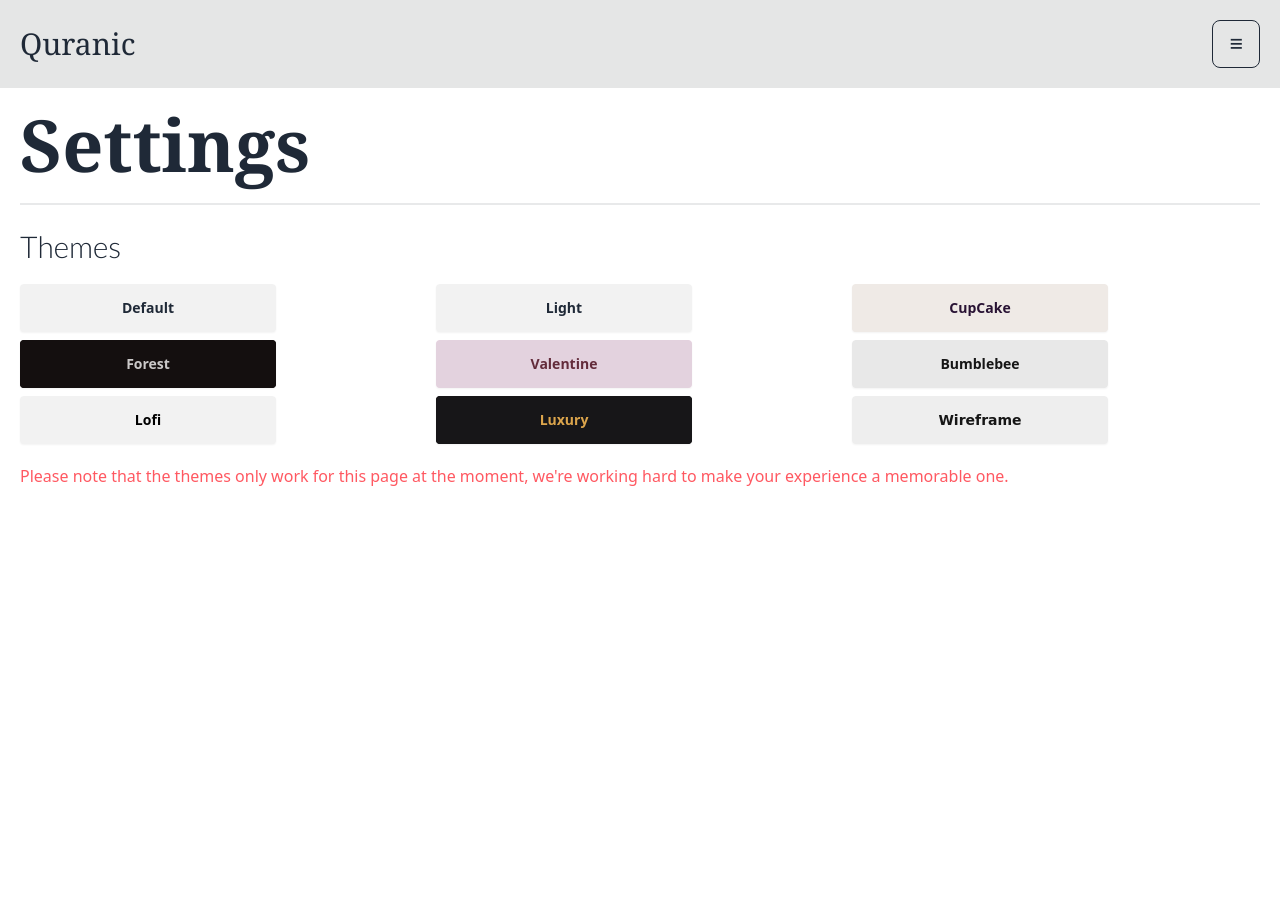
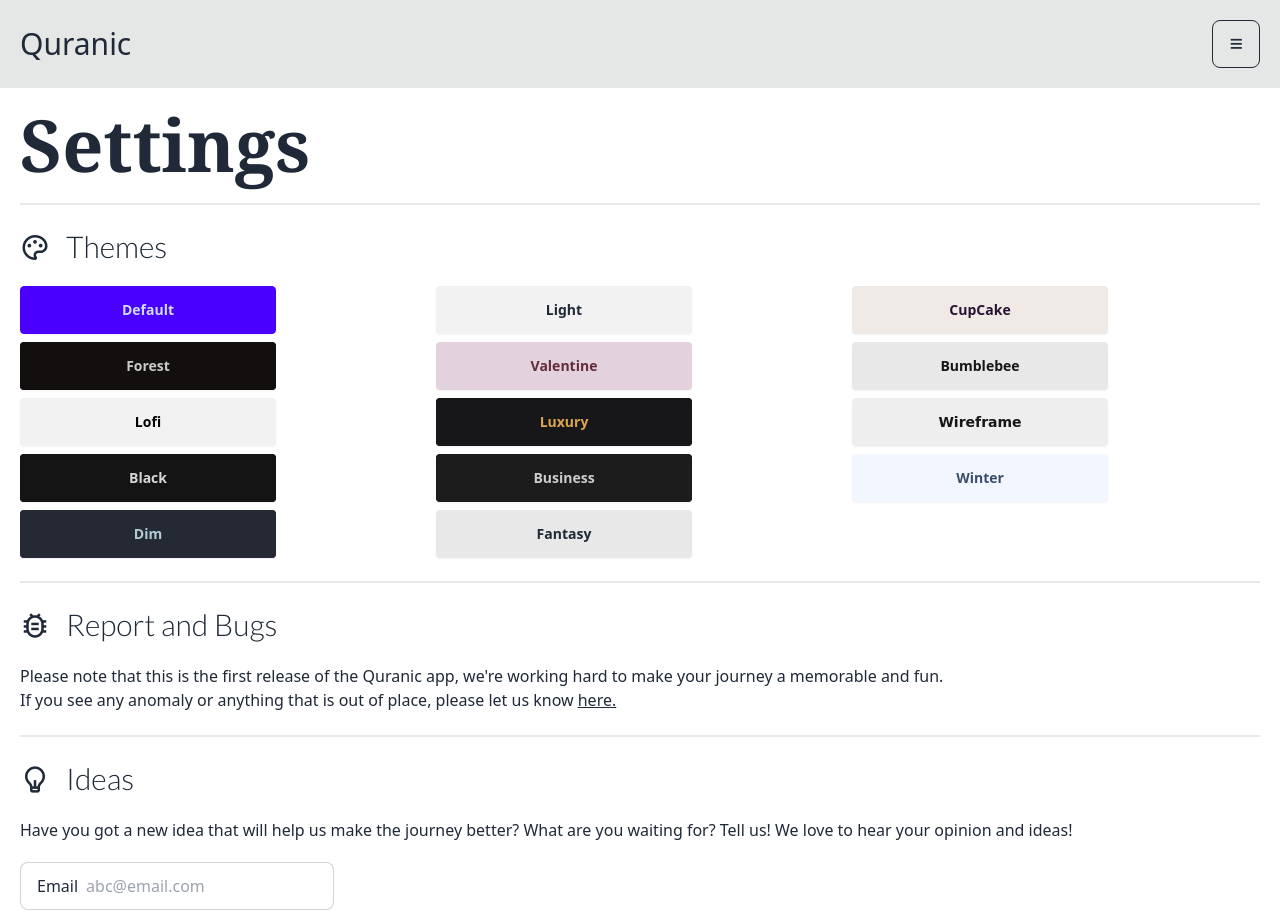
Before and after one commit to Irtiza194/Quranic, a SvelteKit app: page /settings in a window 1280 px wide. Shown: the top 920 px of the page. Before the commit the page ends 800 px from the top, so only its background shows below. Built offline with nearby package versions, Linux system fonts and the light colour scheme.

Commit message:
Finalisation of themes and storing them + addition of bugs and helps

```diff
--- a/src/components/About.svelte
+++ b/src/components/About.svelte
@@ -2,7 +2,7 @@
 <div class="min-h-screen hero" id="about">
 	<div class="hero-content text-center">
 		<div class="max-w-md p-3">
-			<h1 class="font text-7xl max-md:text-4xl max-sm:text-3xl">السلام عليكم</h1>
+			<h1 class="text-7xl max-md:text-4xl max-sm:text-3xl">السلام عليكم</h1>
 			<p class="mt-5">
 				Quranic is a website, it aims to make it easy for anyone to read, study, and learn the
 				Quran.
--- a/src/components/Header.svelte
+++ b/src/components/Header.svelte
@@ -1,10 +1,9 @@
 <script>
-
 </script>
 
 <header class="navbar gap-5 px-5 py-5 bg-base-300 shadow-md" id="header">
 	<div class="navbar-start">
-		<h1 class="font-serif text-3xl cursor-default max-md:text-2xl">Quranic</h1>
+		<h1 class="text-3xl cursor-default max-md:text-2xl">Quranic</h1>
 	</div>
 	<div class="navbar-end">
 		<div class="dropdown dropdown-end">
@@ -18,7 +17,7 @@
 			>
 				<li><a href="/"><i class="ri-home-line"></i>Home</a></li>
 				<li><a href="#about"><i class="ri-question-line"></i>About Us</a></li>
-				<li><a href="#releases"><i class="ri-refresh-line"></i>Releases</a></li>
+				<li><a href="#updates"><i class="ri-refresh-line"></i>Updates</a></li>
 				<li><a href="/settings"><i class="ri-settings-line"></i>Settings</a></li>
 			</ul>
 		</div>
--- a/src/components/Releases.svelte
+++ b/src/components/Releases.svelte
@@ -1,20 +1,16 @@
 <div class="divider mx-10"></div>
-<div class="px-10 pt-5" id="releases">
-	<h1 class="text-5xl font">Release: V1</h1>
+<div class="px-10 pt-5" id="updates">
+	<h1 class="text-5xl font">Updates</h1>
 	<p class="mt-5 w-[70%]">
 		This is the first release of the Quranic app, we're working hard to make the journey easier and
-		memorable. We are also working to include more and more features that shall make the journey
-		fun.
-		<br />
-		If you see any anomaly or anything that is out of place, please let us know
-		<a href="mailto:aliirtiza44@gmail.com" class="link">here.</a>
+		memorable.
 	</p>
 	<p class="w-[70%] mt-2">
 		We're working hard to implement more and more updates, these include:
-		<li>More themes.</li>
+		<li class="mt-2">More themes.</li>
 		<li>Quran in different languages.</li>
 		<li>Recitations of the Quran.</li>
-		<li>Search a specific Ayah.</li>
+		<li class="mb-2">Search a specific Ayah.</li>
 		<i>And many more!</i>
 	</p>
 	<p class="w-[70%] mt-2">Feel free to start and may God bless all of you.</p>
--- a/src/routes/+layout.svelte
+++ b/src/routes/+layout.svelte
@@ -1,6 +1,11 @@
 <script>
 	import '../app.css';
+	import { onMount } from 'svelte';
 
+	onMount(() => {
+		const storedTheme = localStorage.getItem('selectedTheme') || 'default';
+		document.documentElement.setAttribute('data-theme', storedTheme);
+	});
 </script>
 
 <slot />
--- a/src/routes/settings/+page.svelte
+++ b/src/routes/settings/+page.svelte
@@ -1,14 +1,31 @@
 <script>
 	import Header from '../../components/Header.svelte';
+
+	function changeTheme(event) {
+		const theme = event.target.value;
+		document.documentElement.setAttribute('data-theme', theme);
+		localStorage.setItem('selectedTheme', theme);
+	}
+
+	// Apply the stored theme on component mount
+	import { onMount } from 'svelte';
+	onMount(() => {
+		const storedTheme = localStorage.getItem('selectedTheme') || 'default';
+		document.documentElement.setAttribute('data-theme', storedTheme);
+		const themeButton = document.querySelector(`input[value="${storedTheme}"]`);
+		if (themeButton) {
+			themeButton.checked = true;
+		}
+	});
 </script>
 
 <Header></Header>
 <div class="h-fit p-5 bg-base-100">
-	<h1 class="text-7xl font-bold font-serif max-md:text-4xl">Settings</h1>
+	<h1 class="text-7xl font-bold font-serif max-md:text-4xl max-sm:text-center">Settings</h1>
 	<div class="divider"></div>
-	<h1 class="text-3xl font">Themes</h1>
+	<h1 class="text-3xl font max-sm:text-center"><i class="ri-palette-line mr-4"></i>Themes</h1>
 	<div
-		class="grid grid-cols-3 mt-5 gap-2 max-lg:grid-cols-2 max-sm:grid-cols-1 max-md:items-center"
+		class="grid grid-cols-3 mt-5 gap-2 max-lg:grid-cols-2 max-sm:grid-cols-1 max-sm:place-items-center"
 	>
 		<div class="w-fit h-fit rounded" data-theme="default">
 			<input
@@ -17,6 +34,7 @@
 				class="btn theme-controller btn-wide rounded hover:shadow-lg"
 				aria-label="Default"
 				value="default"
+				on:change={changeTheme}
 			/>
 		</div>
 		<div class="w-fit h-fit rounded" data-theme="light">
@@ -26,6 +44,7 @@
 				class="btn theme-controller btn-wide rounded hover:shadow-lg"
 				aria-label="Light"
 				value="light"
+				on:change={changeTheme}
 			/>
 		</div>
 		<div class="w-fit h-fit rounded" data-theme="cupcake">
@@ -35,6 +54,7 @@
 				class="btn theme-controller btn-wide rounded hover:shadow-lg"
 				aria-label="CupCake"
 				value="cupcake"
+				on:change={changeTheme}
 			/>
 		</div>
 		<div class="w-fit h-fit rounded" data-theme="forest">
@@ -44,6 +64,7 @@
 				class="btn theme-controller btn-wide rounded hover:shadow-lg"
 				aria-label="Forest"
 				value="forest"
+				on:change={changeTheme}
 			/>
 		</div>
 		<div class="w-fit h-fit rounded" data-theme="valentine">
@@ -53,6 +74,7 @@
 				class="btn theme-controller btn-wide rounded hover:shadow-lg"
 				aria-label="Valentine"
 				value="valentine"
+				on:change={changeTheme}
 			/>
 		</div>
 		<div class="w-fit h-fit rounded" data-theme="bumblebee">
@@ -62,6 +84,7 @@
 				class="btn theme-controller btn-wide rounded hover:shadow-lg"
 				aria-label="Bumblebee"
 				value="bumblebee"
+				on:change={changeTheme}
 			/>
 		</div>
 		<div class="w-fit h-fit rounded" data-theme="lofi">
@@ -71,6 +94,7 @@
 				class="btn theme-controller btn-wide rounded hover:shadow-lg"
 				aria-label="Lofi"
 				value="lofi"
+				on:change={changeTheme}
 			/>
 		</div>
 		<div class="w-fit h-fit rounded" data-theme="luxury">
@@ -80,6 +104,7 @@
 				class="btn theme-controller btn-wide rounded hover:shadow-lg"
 				aria-label="Luxury"
 				value="luxury"
+				on:change={changeTheme}
 			/>
 		</div>
 		<div class="w-fit h-fit rounded" data-theme="wireframe">
@@ -89,11 +114,90 @@
 				class="btn theme-controller btn-wide rounded hover:shadow-lg"
 				aria-label="Wireframe"
 				value="wireframe"
+				on:change={changeTheme}
+			/>
+		</div>
+		<div class="w-fit h-fit rounded" data-theme="black">
+			<input
+				type="radio"
+				name="theme-buttons"
+				class="btn theme-controller btn-wide rounded hover:shadow-lg"
+				aria-label="Black"
+				value="black"
+				on:change={changeTheme}
+			/>
+		</div>
+		<div class="w-fit h-fit rounded" data-theme="business">
+			<input
+				type="radio"
+				name="theme-buttons"
+				class="btn theme-controller btn-wide rounded hover:shadow-lg"
+				aria-label="Business"
+				value="business"
+				on:change={changeTheme}
+			/>
+		</div>
+		<div class="w-fit h-fit rounded" data-theme="winter">
+			<input
+				type="radio"
+				name="theme-buttons"
+				class="btn theme-controller btn-wide rounded hover:shadow-lg"
+				aria-label="Winter"
+				value="winter"
+				on:change={changeTheme}
+			/>
+		</div>
+		<div class="w-fit h-fit rounded" data-theme="dim">
+			<input
+				type="radio"
+				name="theme-buttons"
+				class="btn theme-controller btn-wide rounded hover:shadow-lg"
+				aria-label="Dim"
+				value="dim"
+				on:change={changeTheme}
+			/>
+		</div>
+		<div class="w-fit h-fit rounded" data-theme="fantasy">
+			<input
+				type="radio"
+				name="theme-buttons"
+				class="btn theme-controller btn-wide rounded hover:shadow-lg"
+				aria-label="Fantasy"
+				value="fantasy"
+				on:change={changeTheme}
 			/>
 		</div>
 	</div>
-	<p class="mt-5 text-error">
-		Please note that the themes only work for this page at the moment, we're working hard to make
-		your experience a memorable one.
+	<div class="divider"></div>
+	<h1 class="font text-3xl max-sm:text-center">
+		<i class="ri-bug-2-line mr-4"></i>Report and Bugs
+	</h1>
+	<p class="mt-5 max-sm:text-center">
+		Please note that this is the first release of the Quranic app, we're working hard to make your
+		journey a memorable and fun.
+		<br />
+		If you see any anomaly or anything that is out of place, please let us know
+		<a href="mailto:aliirtiza44@gmail.com" class="link">here.</a>
 	</p>
+	<div class="divider"></div>
+	<h1 class="font text-3xl max-sm:text-center"><i class="ri-lightbulb-line mr-4"></i>Ideas</h1>
+	<p class="mt-5 max-sm:text-center">
+		Have you got a new idea that will help us make the journey better? What are you waiting for?
+		Tell us! We love to hear your opinion and ideas!
+	</p>
+	<div class="h-fit w-fit mt-5 mb-10 flex flex-col">
+		<label class="input input-bordered flex items-center gap-2">
+			Email
+			<input type="text" class="grow" placeholder="abc@email.com" />
+		</label>
+		<textarea class="textarea textarea-bordered mt-3" placeholder="I would like a..."></textarea>
+		<button type="button" class="btn btn-primary mt-3 hover:shadow-lg"
+			>Send<i class="ri-send-plane-2-line"></i>
+		</button>
+	</div>
 </div>
+<footer class="footer footer-center p-4 bg-base-300 text-base-content">
+	<aside>
+		<p>Copyright © 2024 - All right reserved by ACME Industries Ltd</p>
+	</aside>
+</footer>
```
Also changed, not shown: static/favicon.png.
